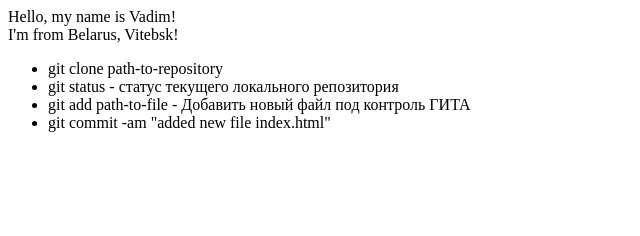
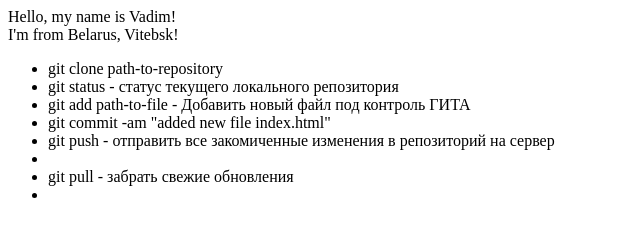
Before and after one commit to Vadimshidlov/git-lesson-attempt-two, a plain HTML site: page index.html in a window 1280 px wide. Shown: the whole page, without its empty margins (0-640 px from the left). Drawn offline with Linux system fonts and the light colour scheme.

Commit message:
added push-pull instructions to html

```diff
--- a/index.html
+++ b/index.html
@@ -13,6 +13,7 @@
         <li>git status - статус текущего локального репозитория</li>
         <li>git add path-to-file - Добавить новый файл под контроль ГИТА</li>
         <li>git commit -am "added new file index.html"</li>
-
+        <li>git push - отправить все закомиченные изменения в репозиторий на сервер <li>
+		<li>git pull - забрать свежие обновления<li>
     </ul>
 </div>
```
